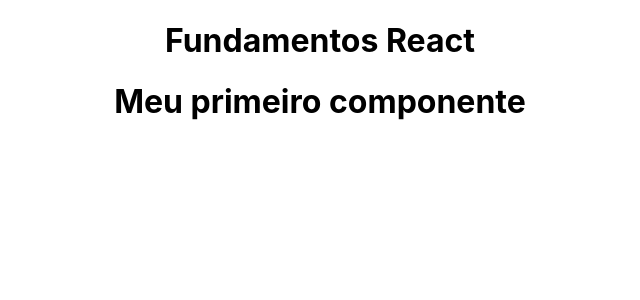
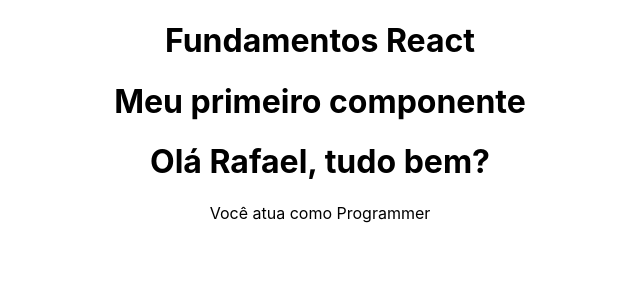
Before and after one commit to ehurafa/react-from-zero-to-mastery, a React (Create React App) app in the folder ARQUIVOS/02_FUNDAMENTOS/fundamentos/: page / in a window 1280 px wide. Shown: the top 300 px of the page, without its empty margins (320-960 px from the left). Built offline with nearby package versions, Linux system fonts and the light colour scheme.

Commit message:
template expressions

```diff
--- a/ARQUIVOS/02_FUNDAMENTOS/fundamentos/src/App.js
+++ b/ARQUIVOS/02_FUNDAMENTOS/fundamentos/src/App.js
@@ -1,6 +1,7 @@
 import FirstComponent from './components/FirstComponent'
 
 import './App.css';
+import TemplateExpressions from './components/TemplateExpressions';
 
 // comment inline
 
@@ -13,6 +14,7 @@ function App() {
       { /* comment jsx */ }
       <h1>Fundamentos React</h1>
       <FirstComponent />
+      <TemplateExpressions />
     </div>
   );
 }
--- /dev/null
+++ b/ARQUIVOS/02_FUNDAMENTOS/fundamentos/src/components/TemplateExpressions.js
@@ -0,0 +1,18 @@
+const TemplateExpressions = () => {
+
+    const name = "Rafael"
+    const data = {
+        age: 31,
+        job: "Programmer"
+    }
+
+
+    return (
+        <div>
+            <h1>Olá {name}, tudo bem?</h1>
+            <p>Você atua como {data.job}</p>
+        </div>
+    )
+}
+
+export default TemplateExpressions
```
